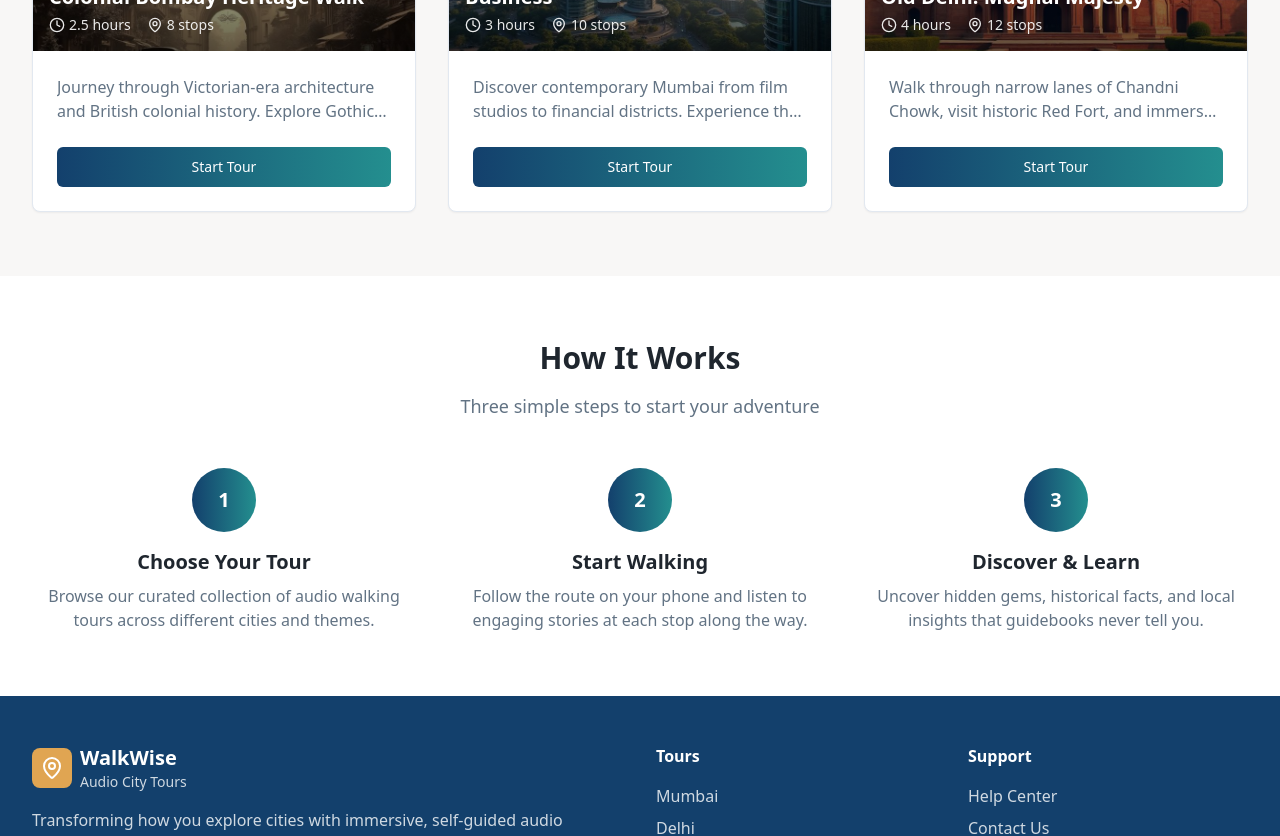
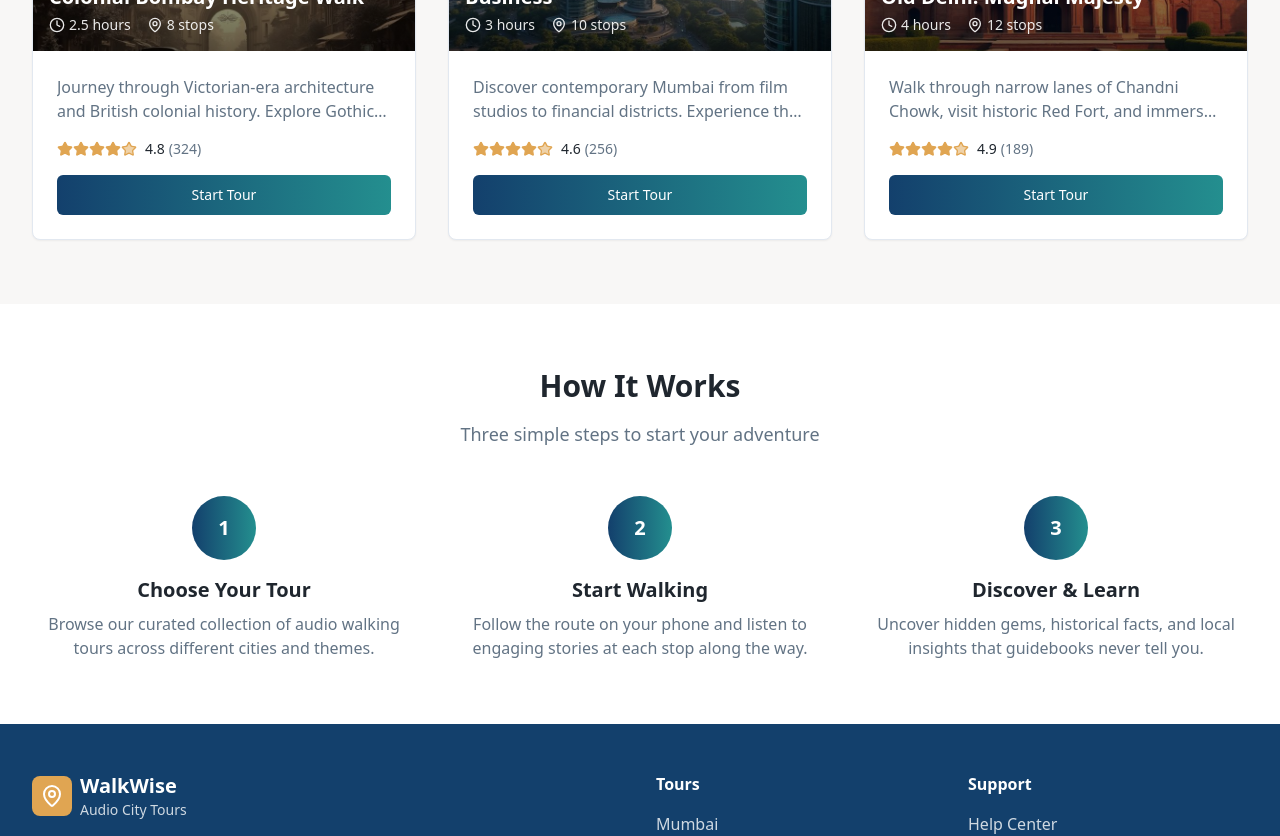
Before and after one commit to aditkadakia/wanderwell-audio-tours, a React (Vite) app: page / in a window 1280 px wide. Shown: the part 1200-2036 px from the top of the page. Built offline with nearby package versions, Linux system fonts and the light colour scheme.

Commit message:
Add rating component
Add a rating component to each tour card to allow users to rate tours.

```diff
--- a/src/components/TourCard.tsx
+++ b/src/components/TourCard.tsx
@@ -1,17 +1,19 @@
 import { Card } from "@/components/ui/card";
 import { Button } from "@/components/ui/button";
-import { Clock, MapPin } from "lucide-react";
+import { Clock, MapPin, Star } from "lucide-react";
 
 interface TourCardProps {
   title: string;
   description: string;
   duration: string;
   stops: number;
+  rating: number;
+  reviewCount: number;
   image: string;
   onStartTour: () => void;
 }
 
-const TourCard = ({ title, description, duration, stops, image, onStartTour }: TourCardProps) => {
+const TourCard = ({ title, description, duration, stops, rating, reviewCount, image, onStartTour }: TourCardProps) => {
   return (
     <Card className="overflow-hidden group hover:shadow-[var(--shadow-tour-card)] transition-all duration-300 hover:-translate-y-1">
       <div className="relative overflow-hidden">
@@ -37,7 +39,28 @@ const TourCard = ({ title, description, duration, stops, image, onStartTour }: T
       </div>
 
       <div className="p-6">
-        <p className="text-muted-foreground mb-6 line-clamp-2">{description}</p>
+        <p className="text-muted-foreground mb-4 line-clamp-2">{description}</p>
+
+        <div className="flex items-center justify-between mb-4">
+          <div className="flex items-center gap-1">
+            <div className="flex items-center">
+              {[1, 2, 3, 4, 5].map((star) => (
+                <Star
+                  key={star}
+                  className={`w-4 h-4 ${
+                    star <= Math.floor(rating)
+                      ? "fill-heritage text-heritage"
+                      : star === Math.ceil(rating) && rating % 1 !== 0
+                      ? "fill-heritage/50 text-heritage"
+                      : "text-muted-foreground"
+                  }`}
+                />
+              ))}
+            </div>
+            <span className="text-sm font-medium text-foreground ml-1">{rating}</span>
+            <span className="text-sm text-muted-foreground">({reviewCount})</span>
+          </div>
+        </div>
 
         <Button
           onClick={onStartTour}
--- a/src/data/tours.ts
+++ b/src/data/tours.ts
@@ -4,7 +4,8 @@ export interface Tour {
   description: string;
   duration: string;
   stops: number;
-  difficulty: "Easy" | "Moderate" | "Challenging";
+  rating: number;
+  reviewCount: number;
   city: string;
   image: string;
   featured?: boolean;
@@ -17,7 +18,8 @@ export const tours: Tour[] = [
     description: "Journey through Victorian-era architecture and British colonial history. Explore Gothic Revival buildings, heritage precincts, and stories of old Bombay.",
     duration: "2.5 hours",
     stops: 8,
-    difficulty: "Easy",
+    rating: 4.8,
+    reviewCount: 324,
     city: "Mumbai",
     image: "/src/assets/colonial-bombay.jpg",
     featured: true,
@@ -28,7 +30,8 @@ export const tours: Tour[] = [
     description: "Discover contemporary Mumbai from film studios to financial districts. Experience the pulse of India's commercial capital and entertainment hub.",
     duration: "3 hours",
     stops: 10,
-    difficulty: "Moderate",
+    rating: 4.6,
+    reviewCount: 256,
     city: "Mumbai",
     image: "/src/assets/modern-mumbai.jpg",
     featured: true,
@@ -39,7 +42,8 @@ export const tours: Tour[] = [
     description: "Walk through narrow lanes of Chandni Chowk, visit historic Red Fort, and immerse in the grandeur of Mughal-era Delhi.",
     duration: "4 hours",
     stops: 12,
-    difficulty: "Moderate",
+    rating: 4.9,
+    reviewCount: 189,
     city: "Delhi",
     image: "/src/assets/delhi-tour.jpg",
     featured: true,
@@ -50,7 +54,8 @@ export const tours: Tour[] = [
     description: "Explore the world's second-largest collection of Art Deco buildings along Marine Drive and Oval Maidan.",
     duration: "2 hours",
     stops: 6,
-    difficulty: "Easy",
+    rating: 4.5,
+    reviewCount: 142,
     city: "Mumbai",
     image: "/src/assets/mumbai-hero.jpg",
   },
--- a/src/pages/Index.tsx
+++ b/src/pages/Index.tsx
@@ -123,6 +123,8 @@ const Index = () => {
                 description={tour.description}
                 duration={tour.duration}
                 stops={tour.stops}
+                rating={tour.rating}
+                reviewCount={tour.reviewCount}
                 image={tour.image}
                 onStartTour={() => handleStartTour(tour.title)}
               />
@@ -147,6 +149,8 @@ const Index = () => {
                   description={tour.description}
                   duration={tour.duration}
                   stops={tour.stops}
+                  rating={tour.rating}
+                  reviewCount={tour.reviewCount}
                   image={tour.image}
                   onStartTour={() => handleStartTour(tour.title)}
                 />
```
